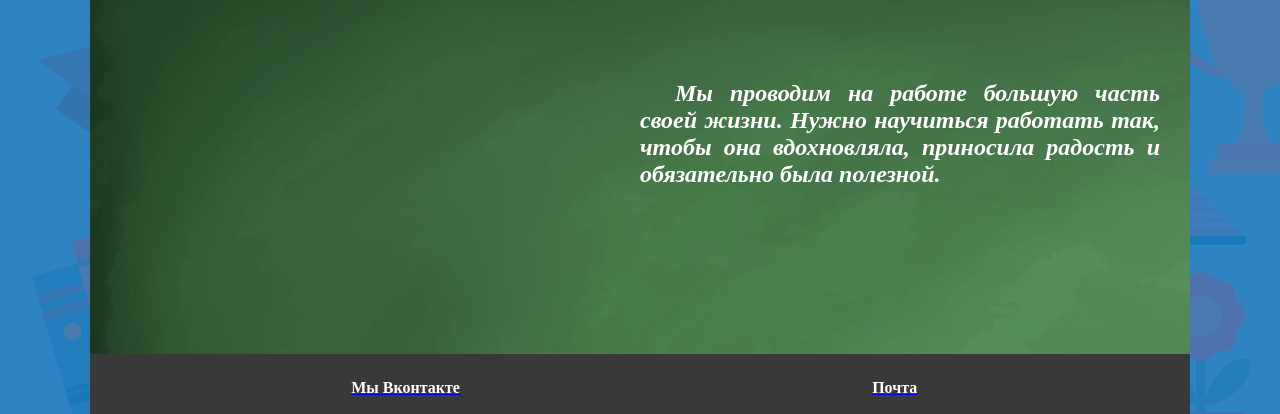
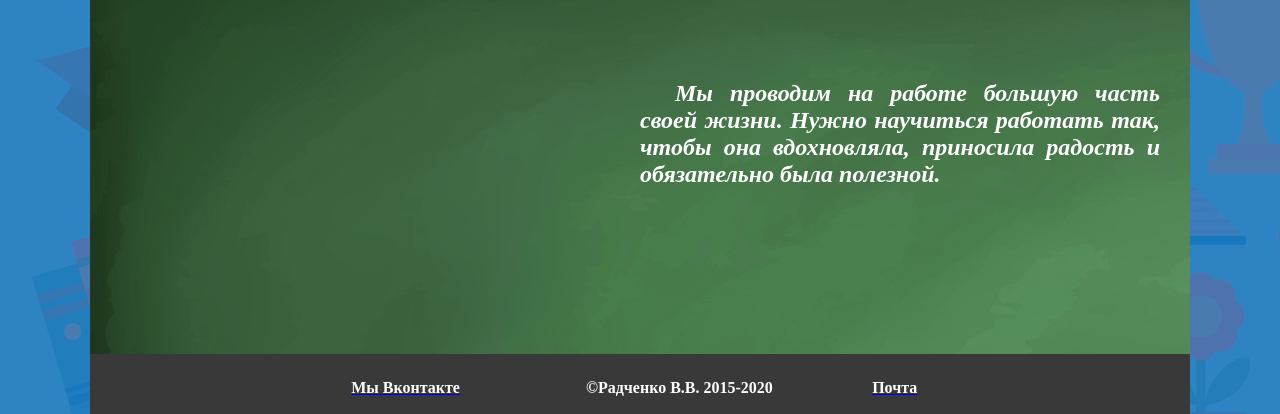
Before and after one commit to RadchenkoViktoria/RadchenkoViktoria.github.io, a plain HTML site: page index.html in a window 1280 px wide. Shown: the part 556-970 px from the top of the page. Drawn offline with Linux system fonts and the light colour scheme.

Commit message:
First Page

```diff
--- a/index.html
+++ b/index.html
@@ -79,6 +79,9 @@
                             <span class="footer_vk_span">Мы Вконтакте</span>
                         </a>
                     </th>
+                    <th class="footer_copy">
+                        <span class="copy">©Радченко В.В. 2015-2020 </span>
+                    </th>
                     <th class="footer_mail">
                         <a title="footer_mail_title" href="https://mail.yandex.ru/?uid=982014799#compose/171418260816789652">
                             <span class="footer_mail_span">Почта</span>
--- a/main_str_SCC.css
+++ b/main_str_SCC.css
@@ -227,6 +227,12 @@ body{
     color: white;
     text-align: center ;
 }
+.footer_copy{
+    position: absolute;
+    left: 45%;
+    top: 60%;
+    color: white;
+}
 .footer_mail{
     position: absolute;
     top:  60% ;
```
